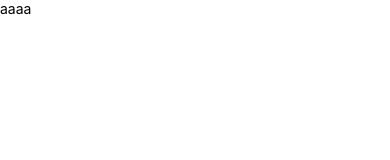
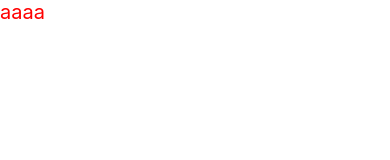
Before and after one commit to smartfit3274/com.smartfitkorea.new.flyfitness, a React Native app: screen / in a window 390 px wide. Shown: the top 160 px of the page. Built offline with nearby package versions, Linux system fonts and the light colour scheme.

Commit message:
리엑트 네이티브 - 스타일드 컴퍼넌트 적용

```diff
--- a/App.js
+++ b/App.js
@@ -1,13 +1,19 @@
 import React from 'react';
 import {
-  Text,
+  View,
+  Text
 } from 'react-native';
-import styled from 'styled-components';
+import styled from 'styled-components/native';
 
-function App() {
+const MainText = styled.Text`
+  font-size:20;
+  color: red;
+`;
+
+export default function App() {
   return (
-    <Text>aaaa</Text>
+    <View>
+      <MainText>aaaa</MainText>
+    </View>
   );
 };
-
-export default App;
```
Also changed, not shown: 1 other file (tests, documents, lock files or other folders).
